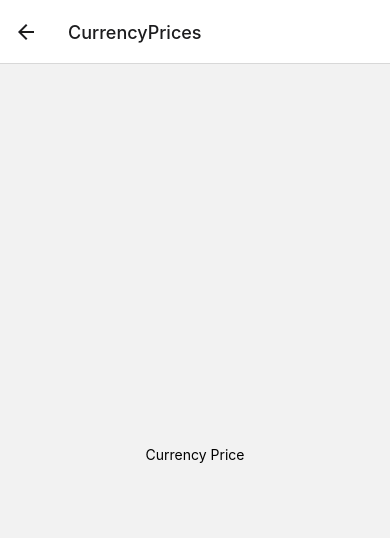
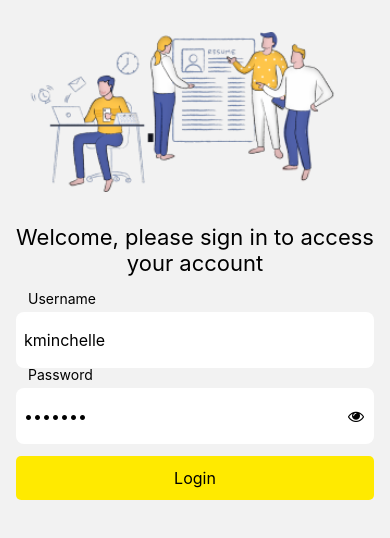
Before and after one commit to murkrow92/gravity-demo, a React Native app: screen /CurrencyPrices in a window 390 px wide. Shown: the top 538 px of the page. Built offline with nearby package versions, Linux system fonts and the light colour scheme.

Commit message:
update auth flow and login logic screen

```diff
--- a/package.json
+++ b/package.json
@@ -10,6 +10,7 @@
     "test": "jest"
   },
   "dependencies": {
+    "@react-native-async-storage/async-storage": "^1.23.1",
     "@react-navigation/native": "^6.1.17",
     "@react-navigation/native-stack": "^6.9.26",
     "@tanstack/react-query": "^5.29.2",
--- a/src/api/service/auth.ts
+++ b/src/api/service/auth.ts
@@ -6,8 +6,15 @@ export interface LoginParams {
     password: string;
 }
 
+function wait(ms: number): Promise<void> {
+    return new Promise(resolve => {
+        setTimeout(resolve, ms);
+    });
+}
+
 const login = async (params: LoginParams) => {
-    const { data } = await POST<User>(
+    await wait(1000);
+    const { data } = (await POST(
         '/auth/login',
         {
             ...params,
@@ -16,7 +23,7 @@ const login = async (params: LoginParams) => {
         {
             baseURL: 'https://dummyjson.com',
         }
-    );
+    )) as { data: User };
     return data;
 };
 
--- /dev/null
+++ b/src/components/Modal/LoadingModal.tsx
@@ -0,0 +1,68 @@
+import React from 'react';
+import {
+    View,
+    Modal,
+    StyleSheet,
+    Text,
+    ActivityIndicator,
+    StyleProp,
+    ViewStyle,
+} from 'react-native';
+import Theme from '@theme';
+
+interface Props {
+    modalVisible?: boolean;
+    color?: string;
+    title: string;
+    modalStyle?: StyleProp<ViewStyle>;
+    textStyle?: StyleProp<ViewStyle>;
+}
+
+export default function LoadingModal(props: Props) {
+    const { modalVisible, title, color = Theme.PRIMARY, modalStyle, textStyle } = props;
+    return (
+        <Modal animationType="fade" transparent visible={modalVisible} statusBarTranslucent>
+            <View style={styles.centeredView}>
+                <View style={[styles.modalView, modalStyle]}>
+                    <ActivityIndicator size="large" color={color} />
+                    <Text style={[styles.modalText, textStyle]}>{title}</Text>
+                </View>
+            </View>
+        </Modal>
+    );
+}
+
+const styles = StyleSheet.create({
+    centeredView: {
+        flex: 1,
+        justifyContent: 'center',
+        alignItems: 'center',
+        backgroundColor: '#0008',
+    },
+    modalView: {
+        margin: 20,
+        width: 200,
+        height: 70,
+        backgroundColor: 'white',
+        borderRadius: 5,
+        flexDirection: 'row',
+        justifyContent: 'center',
+        alignItems: 'center',
+        shadowColor: '#000',
+        shadowOffset: {
+            width: 0,
+            height: 2,
+        },
+        shadowOpacity: 0.25,
+        shadowRadius: 4,
+        elevation: 5,
+    },
+
+    modalText: {
+        marginVertical: 15,
+        textAlign: 'center',
+        fontSize: 17,
+        marginLeft: 15,
+        color: Theme.TEXT_COLOR,
+    },
+});
--- a/src/navigation/RootNavigation.tsx
+++ b/src/navigation/RootNavigation.tsx
@@ -3,19 +3,100 @@ import { createNativeStackNavigator } from '@react-navigation/native-stack';
 import LoginScreen from '@screens/LoginScreen.tsx';
 import CurrencyPriceScreen from '@screens/CurrencyPricesScreen.tsx';
 import type { RootStackParamList } from '@typing/navigation';
+import AsyncStorage from '@react-native-async-storage/async-storage';
 
 const RootStack = createNativeStackNavigator<RootStackParamList>();
+export const AuthContext = React.createContext({
+    // eslint-disable-next-line no-unused-vars
+    signIn: (_token: string) => {},
+    signOut: () => {},
+});
+
+type State = {
+    isLoading: boolean;
+    isSignout: boolean;
+    userToken: string | null;
+};
+
+type Action =
+    | { type: 'RESTORE_TOKEN'; token: string | null }
+    | { type: 'SIGN_IN'; token: string }
+    | { type: 'SIGN_OUT' };
+
+const initialState: State = {
+    isLoading: true,
+    isSignout: false,
+    userToken: null,
+};
+
+const reducer = (prevState: State, action: Action): State => {
+    switch (action.type) {
+        case 'RESTORE_TOKEN':
+            return {
+                ...prevState,
+                userToken: action.token,
+                isLoading: false,
+            };
+        case 'SIGN_IN':
+            return {
+                ...prevState,
+                isSignout: false,
+                userToken: action.token,
+            };
+        case 'SIGN_OUT':
+            return {
+                ...prevState,
+                isSignout: true,
+                userToken: null,
+            };
+        default:
+            return prevState;
+    }
+};
 
 function RootNavigation() {
+    const [state, dispatch] = React.useReducer(reducer, initialState);
+
+    React.useEffect(() => {
+        const bootstrapAsync = async () => {
+            const userToken = await AsyncStorage.getItem('userToken');
+            dispatch({ type: 'RESTORE_TOKEN', token: userToken });
+        };
+        bootstrapAsync();
+    }, []);
+
+    const authContext = React.useMemo(
+        () => ({
+            signIn: (token: string) => {
+                AsyncStorage.setItem('userToken', token);
+                dispatch({ type: 'SIGN_IN', token });
+            },
+            signOut: () => {
+                AsyncStorage.setItem('userToken', '');
+                dispatch({ type: 'SIGN_OUT' });
+            },
+        }),
+        []
+    );
+
+    if (state.isLoading) {
+        return null;
+    }
+
     return (
+        <AuthContext.Provider value={authContext}>
             <RootStack.Navigator>
+                {state.userToken == null ? (
                     <RootStack.Screen
                         name="Login"
                         options={{ headerShown: false }}
                         component={LoginScreen}
                     />
+                ) : (
                     <RootStack.Screen name="CurrencyPrices" component={CurrencyPriceScreen} />
+                )}
             </RootStack.Navigator>
+        </AuthContext.Provider>
     );
 }
 
--- a/src/screens/CurrencyPricesScreen.tsx
+++ b/src/screens/CurrencyPricesScreen.tsx
@@ -1,10 +1,20 @@
-import React from 'react';
+import React, { useContext } from 'react';
 import { Text, View } from 'react-native';
+import { AuthContext } from '@navigation/RootNavigation.tsx';
+import Theme from '@theme';
 
 function CurrencyPriceScreen() {
+    const authContext = useContext(AuthContext);
     return (
         <View style={{ flex: 1, alignItems: 'center', justifyContent: 'center' }}>
-            <Text>Currency Price</Text>
+            <Text
+                style={{ color: Theme.TEXT_COLOR }}
+                onPress={() => {
+                    authContext.signOut();
+                }}
+            >
+                Sign out
+            </Text>
         </View>
     );
 }
--- a/src/screens/LoginScreen.tsx
+++ b/src/screens/LoginScreen.tsx
@@ -1,29 +1,40 @@
-import React, { useEffect, useMemo, useRef, useState } from 'react';
+import React, { useContext, useEffect, useMemo, useRef, useState } from 'react';
 import { Image, KeyboardAvoidingView, ScrollView, StyleSheet, Text, View } from 'react-native';
 import Spacing from '@components/Spacing.tsx';
 import FloatingLabelInput from '@components/FloatingLabelInput';
 import PrimaryButton from '@components/PrimaryButton';
-import { useNavigation } from '@react-navigation/native';
 import { useMutation } from '@tanstack/react-query';
 import Auth from '@api/service/auth.ts';
 import { SafeAreaView } from 'react-native-safe-area-context';
 import Theme from '@theme';
+import { AuthContext } from '@navigation/RootNavigation.tsx';
+import LoadingModal from '@components/Modal/LoadingModal';
+import FontAwesome from 'react-native-vector-icons/FontAwesome';
+import Animated, { useAnimatedStyle, useSharedValue, withSpring } from 'react-native-reanimated';
 
 function LoginScreen() {
-    const navigation = useNavigation();
+    const authContext = useContext(AuthContext);
     const { mutate } = useMutation({
         mutationFn: Auth.login,
-        onSuccess: () => {
-            navigation.navigate('CurrencyPrices');
+        onSuccess: data => {
+            setLoading(false);
+            authContext.signIn(data.token);
         },
-        onError: error => {
-            console.log('error', error);
+        onError: () => {
+            setLoading(false);
+            setErrorMessage('Invalid username or password');
+        },
+        onMutate: () => {
+            setLoading(true);
         },
     });
-    const [username, setUsername] = useState(''); // kminchelle
-    const [password, setPassword] = useState(''); // 0lelplR
+    const [username, setUsername] = useState('kminchelle'); // kminchelle
+    const [password, setPassword] = useState('0lelplR'); // 0lelplR
     const [showPassword, setShowPassword] = useState(false);
+    const [loading, setLoading] = useState(false);
+    const [errorMessage, setErrorMessage] = useState('');
     const mounted = useRef(false);
+    const opacity = useSharedValue(0);
 
     useEffect(() => {
         mounted.current = true;
@@ -31,6 +42,17 @@ function LoginScreen() {
             mounted.current = false;
         };
     }, []);
+
+    useEffect(() => {
+        opacity.value = errorMessage ? 1 : 0;
+    }, [errorMessage]);
+
+    const animatedStyles = useAnimatedStyle(() => {
+        return {
+            opacity: opacity.value,
+            transform: [{ scale: withSpring(opacity.value) }],
+        };
+    });
 
     const errorUserName = useMemo(() => {
         if (username === '' && mounted.current) {
@@ -81,7 +103,14 @@ function LoginScreen() {
                             onIconPress={() => setShowPassword(!showPassword)}
                             error={errorPassword}
                         />
-                        <Spacing size={16} direction="vertical" />
+                        <Spacing size={4} direction="vertical" />
+                        {errorMessage ? (
+                            <Animated.View style={[animatedStyles, styles.errorContainer]}>
+                                <FontAwesome name="close" size={24} color="#D32F2F" />
+                                <Text style={styles.errorText}>{errorMessage}</Text>
+                            </Animated.View>
+                        ) : null}
+                        <Spacing size={8} direction="vertical" />
                         <PrimaryButton
                             title="Login"
                             onPress={() => {
@@ -91,6 +120,7 @@ function LoginScreen() {
                     </View>
                 </ScrollView>
             </KeyboardAvoidingView>
+            <LoadingModal title="Login in..." color={Theme.PRIMARY} modalVisible={loading} />
         </SafeAreaView>
     );
 }
@@ -104,6 +134,18 @@ const styles = StyleSheet.create({
         paddingHorizontal: 16,
         width: '100%',
     },
+    errorContainer: {
+        flexDirection: 'row',
+        alignItems: 'center',
+        backgroundColor: '#FFCDD2',
+        padding: 10,
+        borderRadius: 5,
+    },
+    errorText: {
+        marginLeft: 10,
+        color: '#D32F2F',
+        fontSize: 16,
+    },
 });
 
 export default LoginScreen;
```
Also changed, not shown: 1 other file (tests, documents, lock files or other folders). Lines whose indentation alone changed are shown as unchanged.
